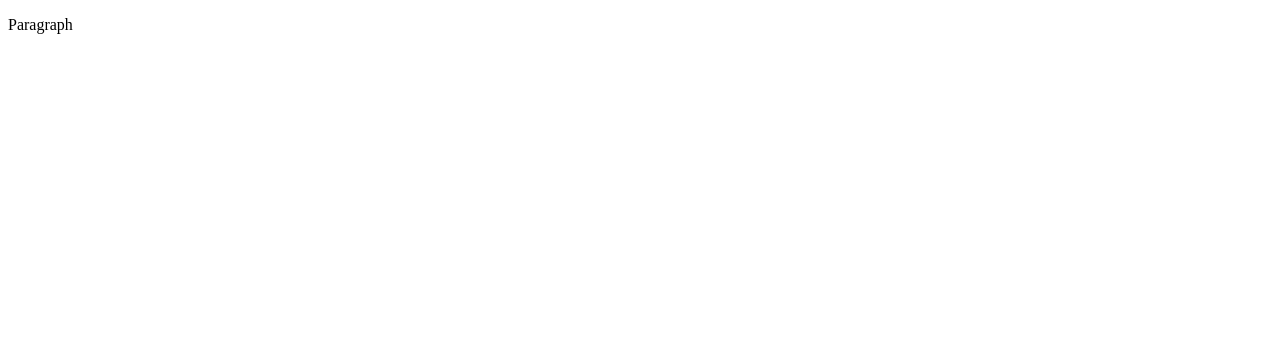
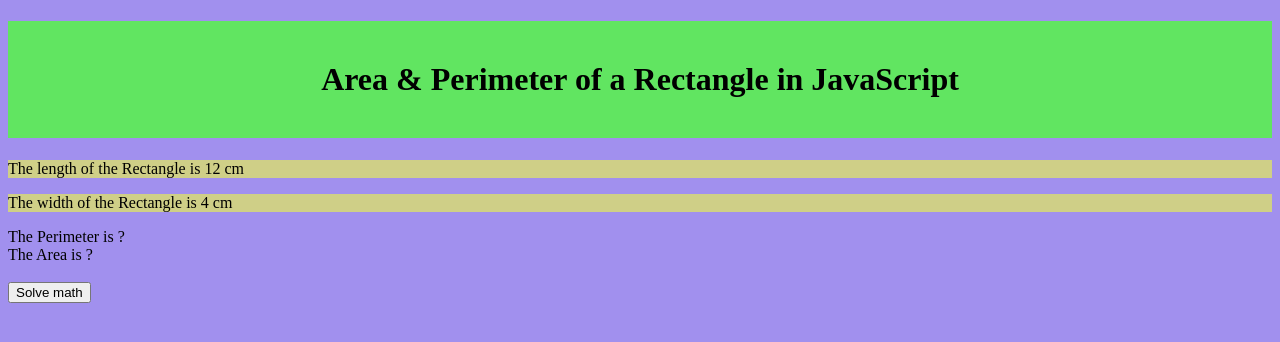
Before and after one commit to ICD2O-Digital-Tech-AbdulrahmanA/Unit2-02-HTML-AreaPerRectangle, a plain HTML site: page index.html in a window 1280 px wide. Drawn offline with Linux system fonts and the light colour scheme.

Commit message:
JS Updates

```diff
--- a/css/style.css
+++ b/css/style.css
@@ -1,4 +1,18 @@
-/* Created by: Mr. Coxall
-* Created on: Sep 2020
+/* Created by: Abdul
+* Created on: March 2025
 * This file contains the CSS for index.html
 */
+body {
+    background-color: rgb(161, 144, 238);
+}
+
+h1 {
+    background-color: #61e561;
+    color: hsl(0, 0%, 0%);
+    padding: 40px;
+    text-align: center;
+}
+
+p {
+    background-color: #cfcf87;
+}
--- a/index.html
+++ b/index.html
@@ -1,9 +1,26 @@
 <!DOCTYPE html>
 <html>
   <head>
-    <title>Title</title>
+    <meta charset="utf-8">
+    <meta name="description" content="My first webpage, with JavaScript">
+    <meta name="keywords" content="immaculata, ics2o">
+    <meta name="author" content="Abdul">
+    <meta name="viewport" content="width=device-width, initial-scale=1.0">
+    <link rel="apple-touch-icon" sizes="180x180" href="./fav_index/apple-touch-icon.png">
+    <link rel="icon" type="image/png" sizes="32x32" href="./fav_index/favicon-32x32.png">
+    <link rel="icon" type="image/png" sizes="16x16" href="./fav_index/favicon-16x16.png">
+    <link rel="manifest" href="./fav_index/site.webmanifest">
+    <link rel="stylesheet" href="./css/style.css">
+    <title>Solve Area & Perimeter of a Rectangle</title>
   </head>
   <body>
-    <p>Paragraph</p>
+    <script src="./js/script.js"></script>
+    <h1>Area & Perimeter of a Rectangle in JavaScript</h1>
+    <p>The length of the Rectangle is 12 cm</p>
+    <p>The width of the Rectangle is 4 cm</p>
+    <div id="perimeter-math">The Perimeter is ?</div>
+    <div id="area-math">The Area is ?</div>
+    <br>
+    <button onclick="doMathClicked()">Solve math</button>
   </body>
 </html>
--- a/js/script.js
+++ b/js/script.js
@@ -1,5 +1,9 @@
-// Copyright (c) 2020 Mr. Coxall All rights reserved
-//
-// Created by: Mr. Coxall
-// Created on: Sep 2020
+// Created by: Abul
+// Created on: Mar 2025
 // This file contains the JS functions for index.html
+
+function doMathClicked () {
+  // this function does basic math
+  document.getElementById('perimeter-math').innerHTML = 'The Perimiter is ' + (2 * (12 + 4)) + "cm"
+  document.getElementById('area-math').innerHTML = 'The Area is ' + (12 * 4) + "cm²"
+}
```
Also changed, not shown: fav_index/android-chrome-192x192.png (added), fav_index/android-chrome-512x512.png (added), fav_index/apple-touch-icon.png (added), fav_index/favicon-16x16.png (added), fav_index/favicon-32x32.png (added), fav_index/favicon.ico (added), fav_index/site.webmanifest (added).
